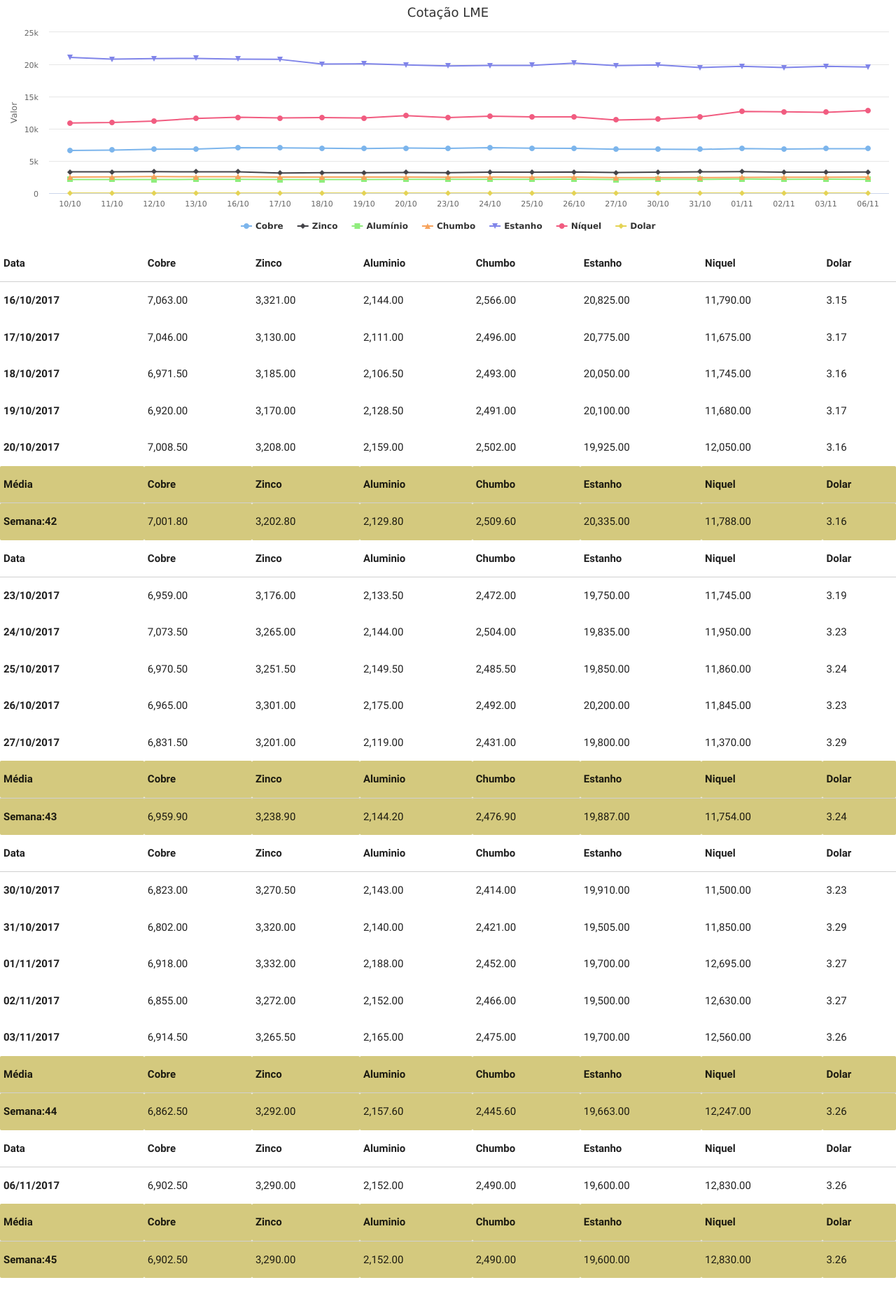
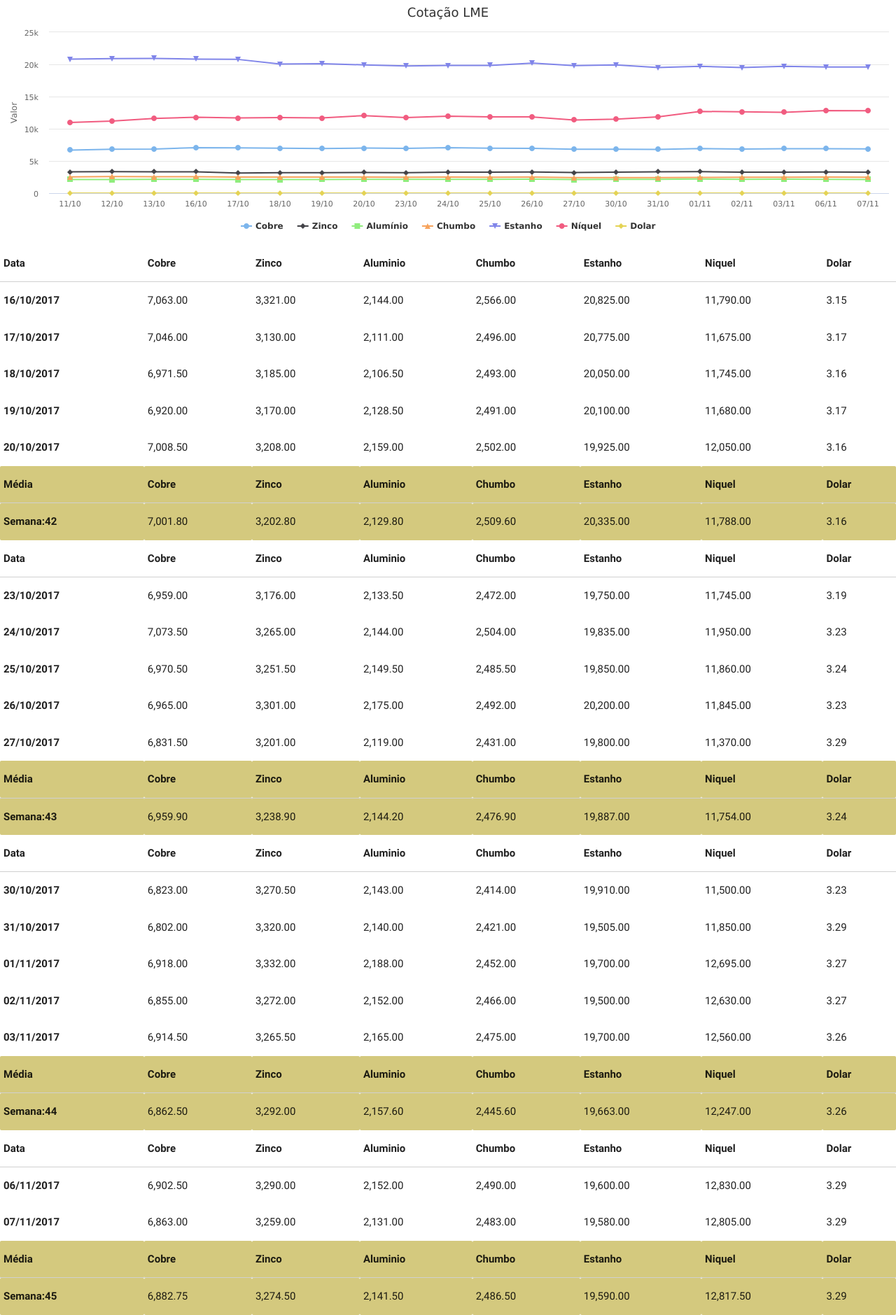
Before and after one commit to tiagocordeiro/flask-lme-chart, a Flask app: page /lme/dashboard in a window 1280 px wide. Shown: the whole page at 70% size. Before the commit the page ends 1826 px from the top, so only its background shows below. Run offline with Flask 2, Linux system fonts and the light colour scheme; some libraries are stand-ins or nearby versions.

Commit message:
Cotação atualizada

```diff
--- a/cotacao-atual.csv
+++ b/cotacao-atual.csv
@@ -1,5 +1,4 @@
 Date,Cobre,Zinco,Aluminio,Chumbo,Estanho,Niquel,Dolar
-2017-10-10,6641.0,3314.0,2133.0,2509.0,21100.0,10910.0,3.1868000030518
 2017-10-11,6685.0,3306.0,2124.0,2525.0,20810.0,10980.0,3.1777999401093
 2017-10-12,6813.0,3333.0,2117.5,2568.5,20900.0,11195.0,3.1696999073029
 2017-10-13,6858.0,3325.0,2140.0,2542.0,20925.0,11605.0,3.1689999103546
@@ -18,4 +17,5 @@ Date,Cobre,Zinco,Aluminio,Chumbo,Estanho,Niquel,Dolar
 2017-11-01,6918.0,3332.0,2188.0,2452.0,19700.0,12695.0,3.2695999145508
 2017-11-02,6855.0,3272.0,2152.0,2466.0,19500.0,12630.0,3.2662000656128
 2017-11-03,6914.5,3265.5,2165.0,2475.0,19700.0,12560.0,3.2646000385284
-2017-11-06,6902.5,3290.0,2152.0,2490.0,19600.0,12830.0,3.2646000385284
+2017-11-06,6902.5,3290.0,2152.0,2490.0,19600.0,12830.0,3.2925999164581
+2017-11-07,6863.0,3259.0,2131.0,2483.0,19580.0,12805.0,
--- a/static/cotacao-atual.csv
+++ b/static/cotacao-atual.csv
@@ -1,5 +1,4 @@
 Date,Cobre,Zinco,Aluminio,Chumbo,Estanho,Niquel,Dolar
-2017-10-10,6641.0,3314.0,2133.0,2509.0,21100.0,10910.0,3.1868000030518
 2017-10-11,6685.0,3306.0,2124.0,2525.0,20810.0,10980.0,3.1777999401093
 2017-10-12,6813.0,3333.0,2117.5,2568.5,20900.0,11195.0,3.1696999073029
 2017-10-13,6858.0,3325.0,2140.0,2542.0,20925.0,11605.0,3.1689999103546
@@ -18,4 +17,5 @@ Date,Cobre,Zinco,Aluminio,Chumbo,Estanho,Niquel,Dolar
 2017-11-01,6918.0,3332.0,2188.0,2452.0,19700.0,12695.0,3.2695999145508
 2017-11-02,6855.0,3272.0,2152.0,2466.0,19500.0,12630.0,3.2662000656128
 2017-11-03,6914.5,3265.5,2165.0,2475.0,19700.0,12560.0,3.2646000385284
-2017-11-06,6902.5,3290.0,2152.0,2490.0,19600.0,12830.0,3.2646000385284
+2017-11-06,6902.5,3290.0,2152.0,2490.0,19600.0,12830.0,3.2925999164581
+2017-11-07,6863.0,3259.0,2131.0,2483.0,19580.0,12805.0,
--- a/templates/mesclado.html
+++ b/templates/mesclado.html
@@ -713,7 +713,33 @@
     12,830.00
    </td>
    <td>
-    3.26
+    3.29
+   </td>
+  </tr>
+  <tr>
+   <th>
+    07/11/2017
+   </th>
+   <td>
+    6,863.00
+   </td>
+   <td>
+    3,259.00
+   </td>
+   <td>
+    2,131.00
+   </td>
+   <td>
+    2,483.00
+   </td>
+   <td>
+    19,580.00
+   </td>
+   <td>
+    12,805.00
+   </td>
+   <td>
+    3.29
    </td>
   </tr>
  </tbody>
@@ -751,25 +777,25 @@
     Semana:45
    </th>
    <td>
-    6,902.50
+    6,882.75
    </td>
    <td>
-    3,290.00
+    3,274.50
    </td>
    <td>
-    2,152.00
+    2,141.50
    </td>
    <td>
-    2,490.00
+    2,486.50
    </td>
    <td>
-    19,600.00
+    19,590.00
    </td>
    <td>
-    12,830.00
+    12,817.50
    </td>
    <td>
-    3.26
+    3.29
    </td>
   </tr>
  </tbody>
```
Also changed, not shown: static/todo-periodo.csv.
